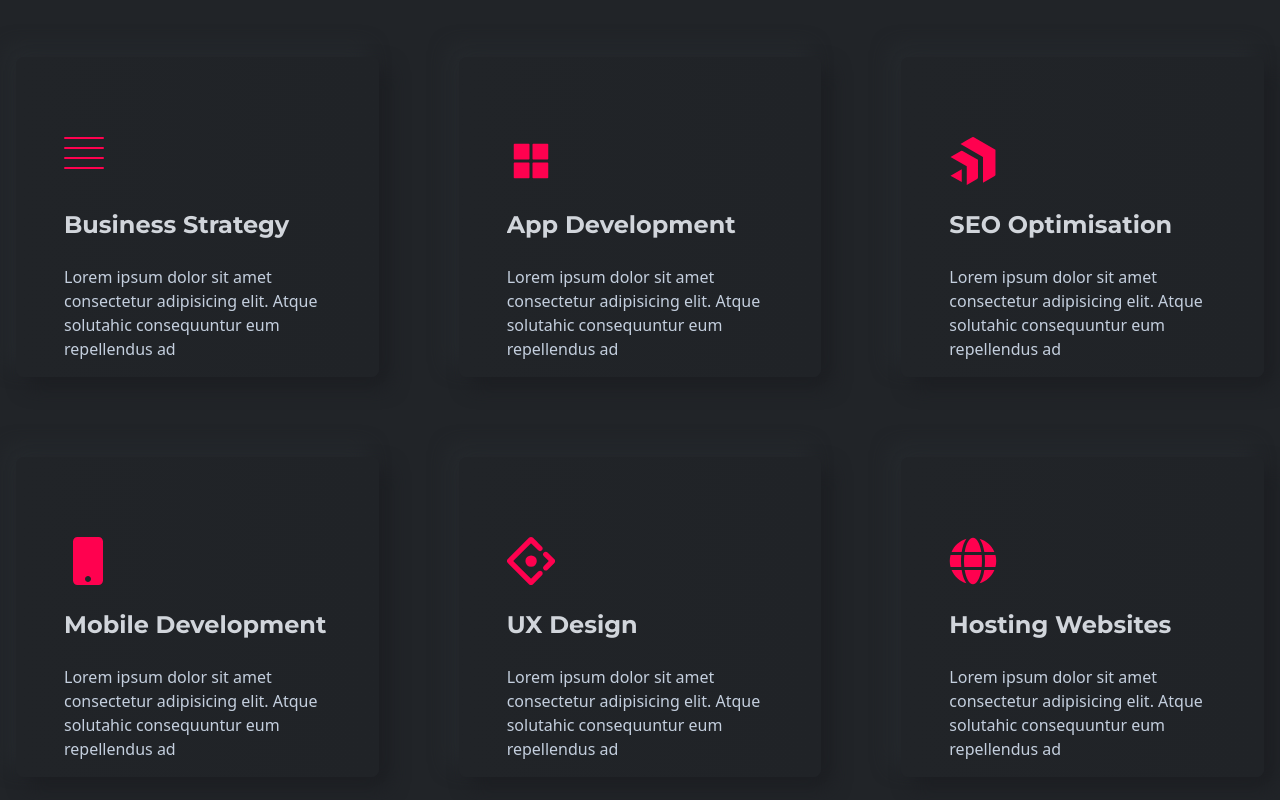
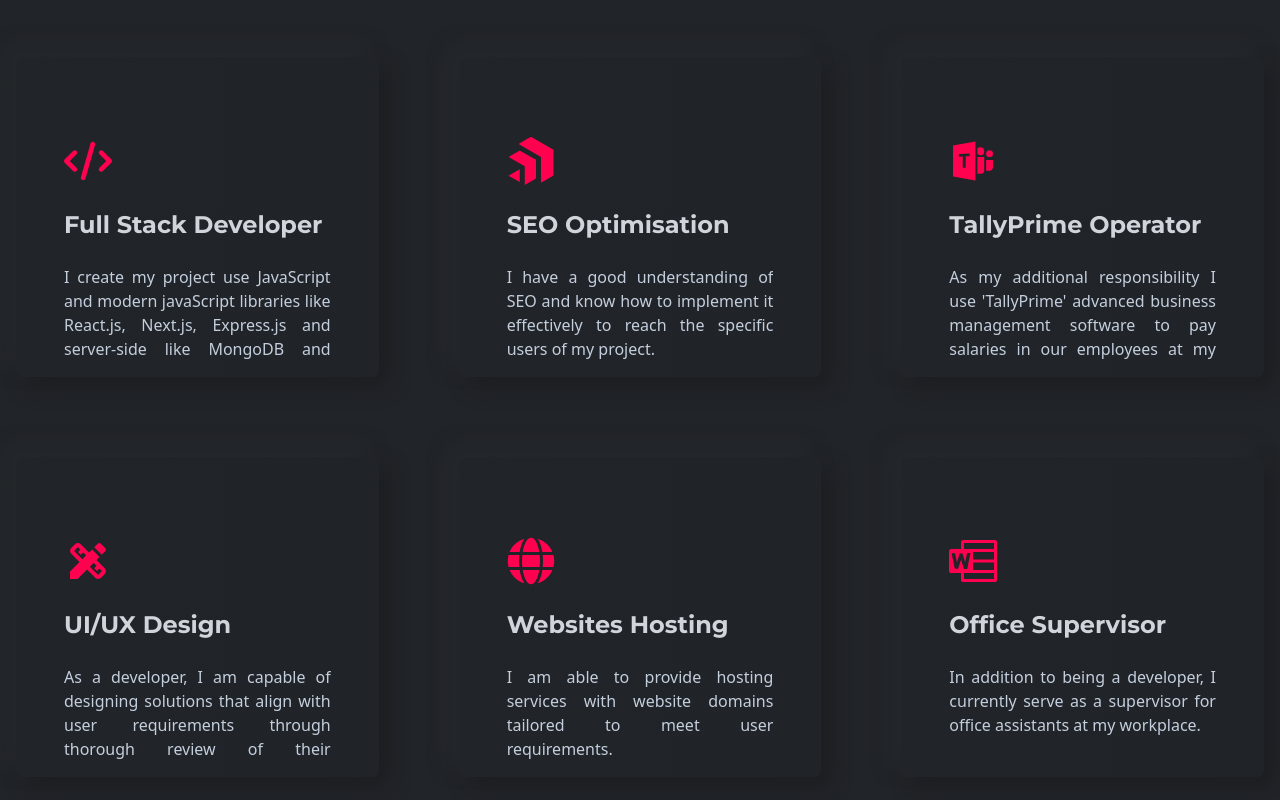
Before and after one commit to suzan-sheikh/protfolio, a React (Vite) app: page / in a window 1280 px wide. Shown: the part 1060-1860 px from the top of the page. Built offline with nearby package versions, Linux system fonts and the light colour scheme.

Commit message:
feture section complited

```diff
--- a/src/components/features/Card.jsx
+++ b/src/components/features/Card.jsx
@@ -23,7 +23,7 @@ const Card = ({item:{title,des,icon}}) => {
             <h2 className="text-xl md:text-2xl font-titleFont font-bold text-gray-300">
               {title}
             </h2>
-            <p className="base">{des}</p>
+            <p className="base text-justify">{des}</p>
             <span className="text-2xl text-designColor">
               <HiArrowRight />
             </span>
--- a/src/components/footer/FooterBottom.jsx
+++ b/src/components/footer/FooterBottom.jsx
@@ -2,7 +2,7 @@ const FooterBottom = () => {
   return (
     <div className="w-full py-10">
       <p className="text-center text-gray-500 text-base">
-        © 2022. All rights reserved by Noor Mohammad
+        © 2022. All rights reserved by Md Suzan Sheikh
       </p>
     </div>
   );
--- a/src/data/FeaturesData.jsx
+++ b/src/data/FeaturesData.jsx
@@ -1,42 +1,47 @@
-import { AiFillAppstore } from "react-icons/ai";
+import { MdDesignServices } from "react-icons/md";
+import { FaCode } from "react-icons/fa6";
 import { FaGlobe, FaMobile } from "react-icons/fa";
 import { SiAntdesign, SiProgress } from "react-icons/si";
-
+import { BiLogoMicrosoftTeams } from "react-icons/bi";
+import { SiMicrosoftword } from "react-icons/si";
 // Features Data
 export const FeaturesData = [
   {
     id: 1,
-    title: "Business Strategy",
-    des: "Lorem ipsum dolor sit amet consectetur adipisicing elit. Atque solutahic consequuntur eum repellendus ad",
-  },
-  {
-    id: 2,
-    icon: <AiFillAppstore />,
-    title: "App Development",
-    des: "Lorem ipsum dolor sit amet consectetur adipisicing elit. Atque solutahic consequuntur eum repellendus ad",
+    title: "Full Stack Developer",
+    icon: <FaCode />,
+    des: "I create my project use JavaScript and modern javaScript libraries like React.js, Next.js, Express.js and server-side like MongoDB and Node.js.",
   },
   {
     id: 3,
     icon: <SiProgress />,
     title: "SEO Optimisation",
-    des: "Lorem ipsum dolor sit amet consectetur adipisicing elit. Atque solutahic consequuntur eum repellendus ad",
+    des: "I have a good understanding of SEO and know how to implement it effectively to reach the specific users of my project.",
   },
   {
-    id: 4,
-    icon: <FaMobile />,
-    title: "Mobile Development",
-    des: "Lorem ipsum dolor sit amet consectetur adipisicing elit. Atque solutahic consequuntur eum repellendus ad",
+    id: 2,
+    icon: <BiLogoMicrosoftTeams />,
+    title: "TallyPrime Operator",
+    des: "As my additional responsibility I use 'TallyPrime' advanced business management software to pay salaries in our employees at my workplace.",
   },
   {
     id: 5,
-    icon: <SiAntdesign />,
-    title: "UX Design",
-    des: "Lorem ipsum dolor sit amet consectetur adipisicing elit. Atque solutahic consequuntur eum repellendus ad",
+    icon: <MdDesignServices />,
+    title: "UI/UX Design",
+    des: "As a developer, I am capable of designing solutions that align with user requirements through thorough review of their instructions.",
   },
   {
     id: 6,
     icon: <FaGlobe />,
-    title: "Hosting Websites",
-    des: "Lorem ipsum dolor sit amet consectetur adipisicing elit. Atque solutahic consequuntur eum repellendus ad",
+    title: "Websites Hosting",
+    des: "I am able to provide hosting services with website domains tailored to meet user requirements.",
   },
+  {
+    id: 4,
+    icon: <SiMicrosoftword />,
+    title: "Office Supervisor",
+    des: "In addition to being a developer, I currently serve as a supervisor for office assistants at my workplace.",
+  },
+
+
 ];
```
